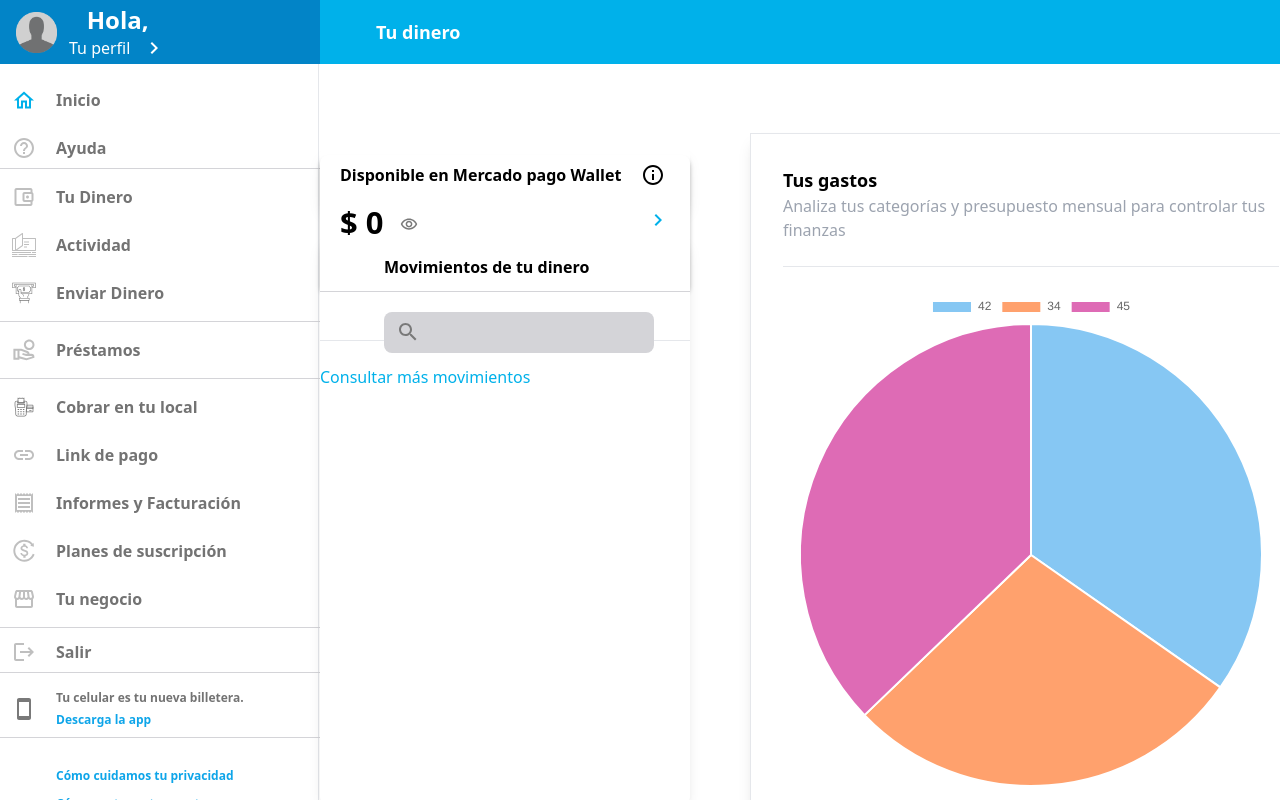
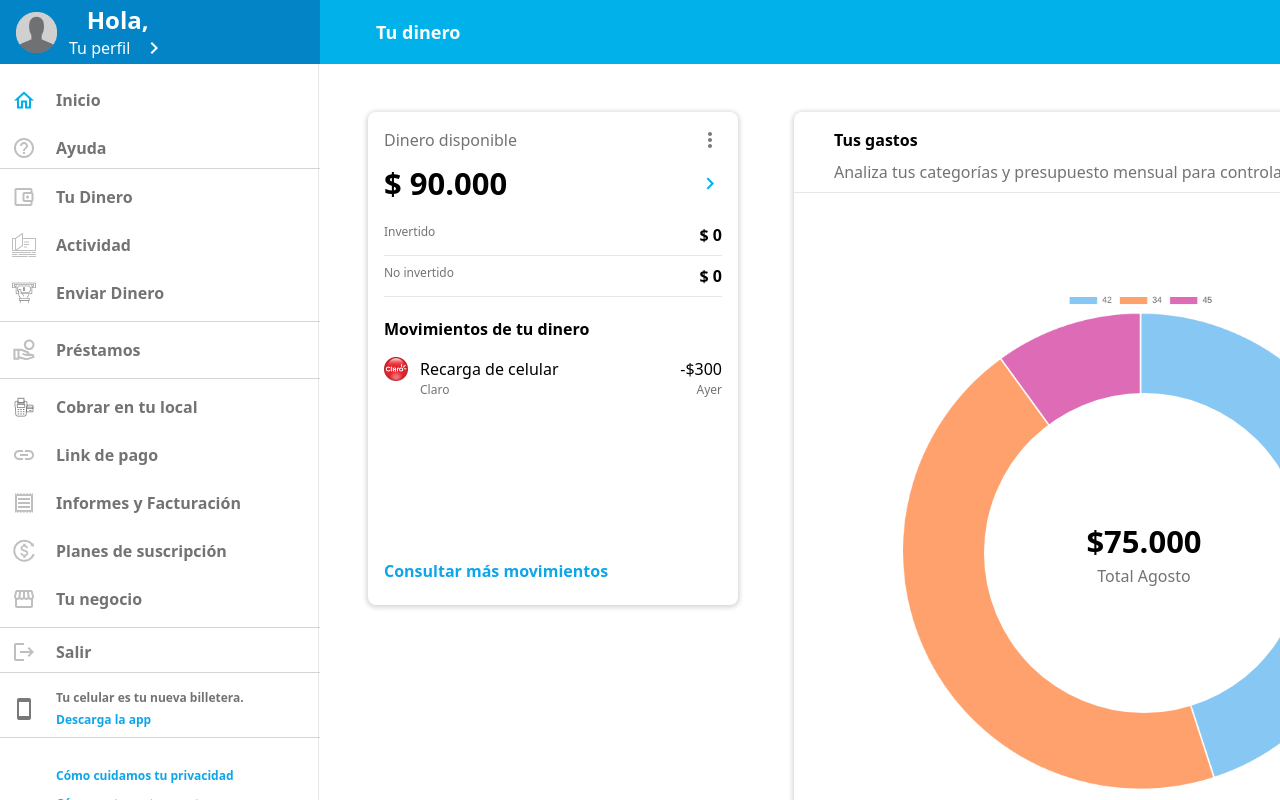
Before and after one commit to illiCristian/NestJs-Backend-Wallet, a Next.js app in the folder client/: page /balance in a window 1280 px wide. Shown: the top 800 px of the page. Built offline with nearby package versions, Linux system fonts and the light colour scheme; no server answers.

Commit message:
fix: some styles in balance route

```diff
--- a/client/src/app/(site)/balance/page.tsx
+++ b/client/src/app/(site)/balance/page.tsx
@@ -1,20 +1,82 @@
-import BalanceWallet from "@/components/Home/BalanceWallet";
-import PieChart from "../../../components/Balance/PieChart";
-import Image from "next/image";
-import search from "../../../../public/assets/dashboard/search.svg";
-import Link from "next/link";
+import BalanceWallet from '@/components/Home/BalanceWallet'
+import PieChart from '../../../components/Balance/PieChart'
+import Image from 'next/image'
+import men from '../../../../public/assets/balance/men.svg'
+import arrow from '../../../../public/assets/dashboard/arrow2.svg'
+import image from '../../../../public/assets/dashboard/image-item.png'
 
 const pageBalance = (): JSX.Element => {
-  const numbers = [42, 34, 45];
-  const labels = ["42", "34", "45"];
+  const numbers = [45, 45, 10]
+  const labels = ['42', '34', '45']
 
   return (
-    <section className="flex items-center justify-center gap-7 max-w-5xl">
-      <article className="flex flex-col items-start gap-7">
-        <section className="flex justify-between py-2 w-[370px] h-[60px] bg-white rounded-lg shadow-lg">
+    <section className="flex justify-start p-12 gap-7 ">
+      <div className="w-[370px] h-[493px] bg-white rounded-lg shadow-[0px_1px_4px_2px_#00000025] p-4">
+        <div className="flex justify-between">
+          <h4 className="text-neutral-500 text-base font-normal leading-normal">
+            {' '}
+            Dinero disponible
+          </h4>
+          <Image src={men} alt="men" />
+        </div>
+        <div className="flex justify-between py-2">
+          <div className="text-black text-[31px] font-semibold leading-normal">
+            $ 90.000
+          </div>
+          <Image src={arrow} alt="arrow" />
+        </div>
+        <div className="flex justify-between py-2">
+          <div className="text-neutral-500 text-xs font-normal leading-normal">
+            Invertido
+          </div>
+          <p className="text-black text-base font-semibold leading-normal">
+            $ 0
+          </p>
+        </div>
+        <hr />
+        <div className="flex justify-between py-2">
+          <div className="text-neutral-500 text-xs font-normal leading-normal">
+            No invertido
+          </div>
+          <p className="text-black text-base font-semibold leading-normal">
+            $ 0
+          </p>
+        </div>
+        <hr />
+        <div className="text-black text-base font-semibold leading-normal mt-5">
+          Movimientos de tu dinero
+        </div>
+        <div className="flex justify-between mt-4">
+          <div className="flex gap-3">
+            <Image className="w-6 h-6" src={image} alt="iamge" />
+            <div className="flex flex-col">
+              <p className="text-start text-black text-base font-normal leading-normal">
+                Recarga de celular
+              </p>
+              <p className="text-start text-neutral-500 text-xs font-normal leading-normal">
+                Claro
+              </p>
+            </div>
+          </div>
+          <div className="flex flex-col">
+            <p className="text-black text-base font-normal leading-normal text-end">
+              -$300
+            </p>
+            <p className="text-end text-neutral-500 text-xs font-normal leading-normal">
+              Ayer
+            </p>
+          </div>
+        </div>
+        <div className="text-sky-500 text-base font-semibold leading-normal mt-40">
+          Consultar más movimientos
+        </div>
+      </div>
+
+      <article className="">
+        {/* <section className="flex justify-between py-2 w-[370px] h-[60px] bg-white rounded-lg shadow-lg">
           <BalanceWallet />
-        </section>
-        <div className="w-[370px] h-[570px] flex flex-col bg-white rounded-lg shadow-lg">
+        </section> */}
+        {/* <div className="w-[370px] h-[570px] flex flex-col bg-white rounded-lg shadow-lg">
           <header className="">
             <h3 className="text-start text-black text-base font-semibold leading-normal px-16 mt-5">
               Movimientos de tu dinero
@@ -32,14 +94,14 @@
           <br />
           <hr />
           <br />
-          <Link href={"/home"}>
+          <Link href={'/home'}>
             <span className="text-primary">Consultar más movimientos</span>
           </Link>
-        </div>
+        </div> */}
       </article>
       <PieChart data={numbers} labels={labels} />
     </section>
-  );
-};
+  )
+}
 
-export default pageBalance;
+export default pageBalance
--- a/client/src/components/Balance/PieChart.tsx
+++ b/client/src/components/Balance/PieChart.tsx
@@ -1,25 +1,27 @@
-"use client";
-import { Pie } from "react-chartjs-2";
-import { useState, useEffect } from "react";
-import "chart.js/auto";
+'use client'
+import { Pie } from 'react-chartjs-2'
+import { useState, useEffect } from 'react'
+import 'chart.js/auto'
+import arrow from '../../../public/assets/dashboard/arrow2.svg'
+import Image from 'next/image'
 
 type Props = {
-  data: number[];
-  labels: string[];
-};
+  data: number[]
+  labels: string[]
+}
 
 const initialState = {
-  labels: ["", "", ""],
+  labels: ['', '', ''],
   datasets: [
     {
       data: [0, 0, 0],
-      backgroundColor: ["", "", ""],
+      backgroundColor: ['', '', ''],
     },
   ],
-};
+}
 
 const PieChart = ({ data, labels }: Props) => {
-  const [chartData, setChartData] = useState(initialState);
+  const [chartData, setChartData] = useState(initialState)
 
   useEffect(() => {
     setChartData({
@@ -28,34 +30,45 @@
         {
           data: data,
           backgroundColor: [
-            "rgba(54, 162, 235, 0.6)",
-            "rgba(255, 99, 13, 0.6)",
-            "rgba(200, 9, 132, 0.6)",
+            'rgba(54, 162, 235, 0.6)',
+            'rgba(255, 99, 13, 0.6)',
+            'rgba(200, 9, 132, 0.6)',
           ],
         },
       ],
-    });
-  }, [data, labels]);
+    })
+  }, [data, labels])
 
   return (
-    <div className="w-9/12 h-5/6 border p-8 m-8 shadow-lg">
-      <article>
-        <h1 className="text-lg font-bold">Tus gastos</h1>
-        <p className="text-gray-400">
+    <div className="w-[693px] h-[870px] rounded-lg shadow-[0px_1px_4px_2px_#00000025]">
+      <article className="relative">
+        <h1 className="text-black text-base font-semibold leading-normal ml-10 pt-4 mb-2">
+          Tus gastos
+        </h1>
+        <p className="text-neutral-500 text-base font-normal leading-normal ml-10 mb-2 ">
           Analiza tus categorías y presupuesto mensual para controlar tus
           finanzas
         </p>
-        <br />
         <hr />
-        <br />
-        <Pie className="w-96 h-96" data={chartData} />
-        <br />
+        <Pie className="p-24" data={chartData} />
+        <div className="w-[320px] h-[320px] rounded-full bg-white absolute bottom-[230px] left-[190px] flex flex-col justify-center items-center">
+          <p className="text-center text-black text-[31px] font-semibold leading-normal">
+            $75.000
+          </p>
+          <p className="text-neutral-500 text-base font-normal leading-normal">
+            Total Agosto
+          </p>
+        </div>
         <hr />
-        <br />
-        <span className="text-primary">Analizar gastos</span>
+        <div className="flex justify-between px-10 py-4">
+          <span className="text-sky-500 text-base font-semibold leading-normal">
+            Analizar gastos
+          </span>
+          <Image src={arrow} alt="arrow" />
+        </div>
       </article>
     </div>
-  );
-};
+  )
+}
 
-export default PieChart;
+export default PieChart
```
Also changed, not shown: client/public/assets/balance/men.svg (added).
